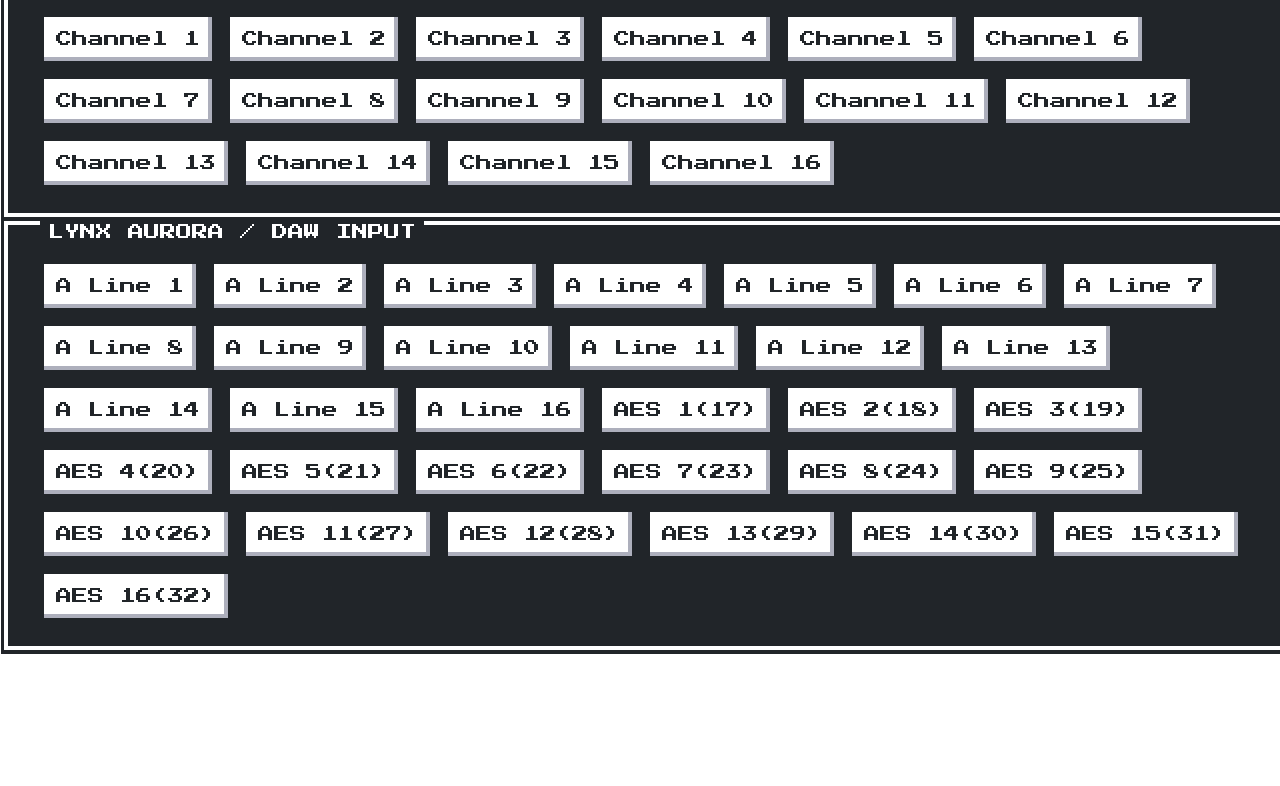
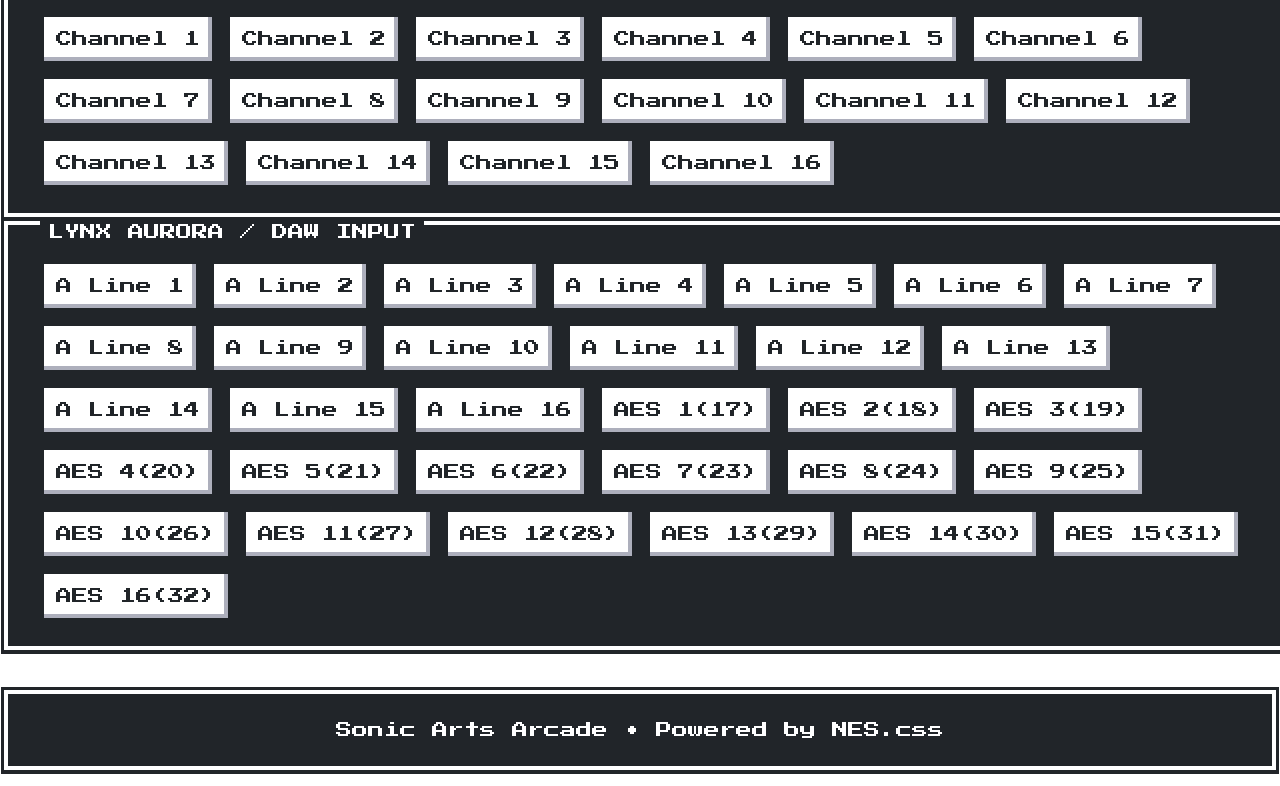
Before and after one commit to sonicartscenter/sonic-arts-arcade, a plain HTML site: page Patch Trainer/index.html in a window 1280 px wide. Shown: the part 1840-2626 px from the top of the page. Before the commit the page ends 2506 px from the top, so only its background shows below. Drawn offline with nearby package versions, Linux system fonts and the light colour scheme.

Commit message:
Add footer to index.html
Added a footer section with branding information.

```diff
--- a/Patch Trainer/index.html
+++ b/Patch Trainer/index.html
@@ -584,4 +584,12 @@ setTimeout(()=>{
 
 }
 
-</script></p></body></html>
+</script>
+
+<footer
+class="nes-container is-dark"
+style="margin-top:40px;text-align:center;">
+<p>Sonic Arts Arcade • Powered by NES.css</p>
+</footer>
+
+</p></body></html>
```
